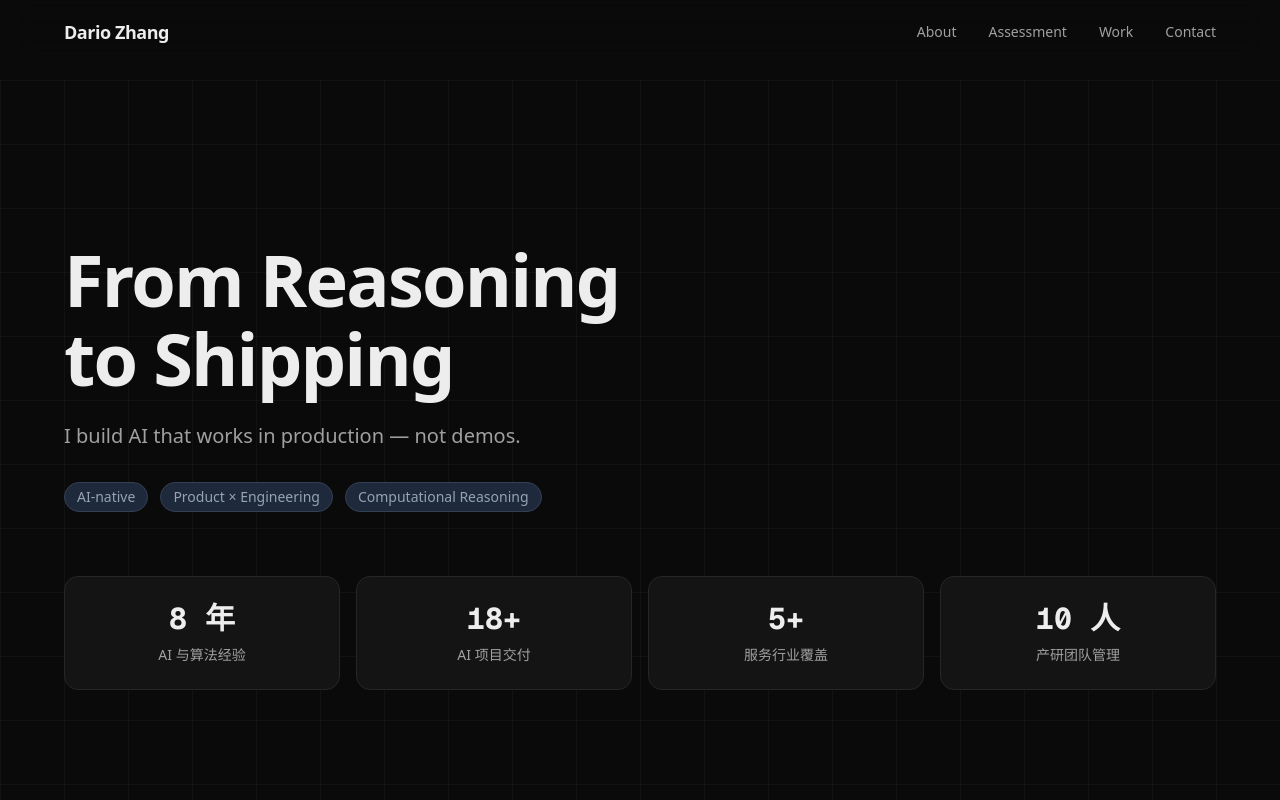
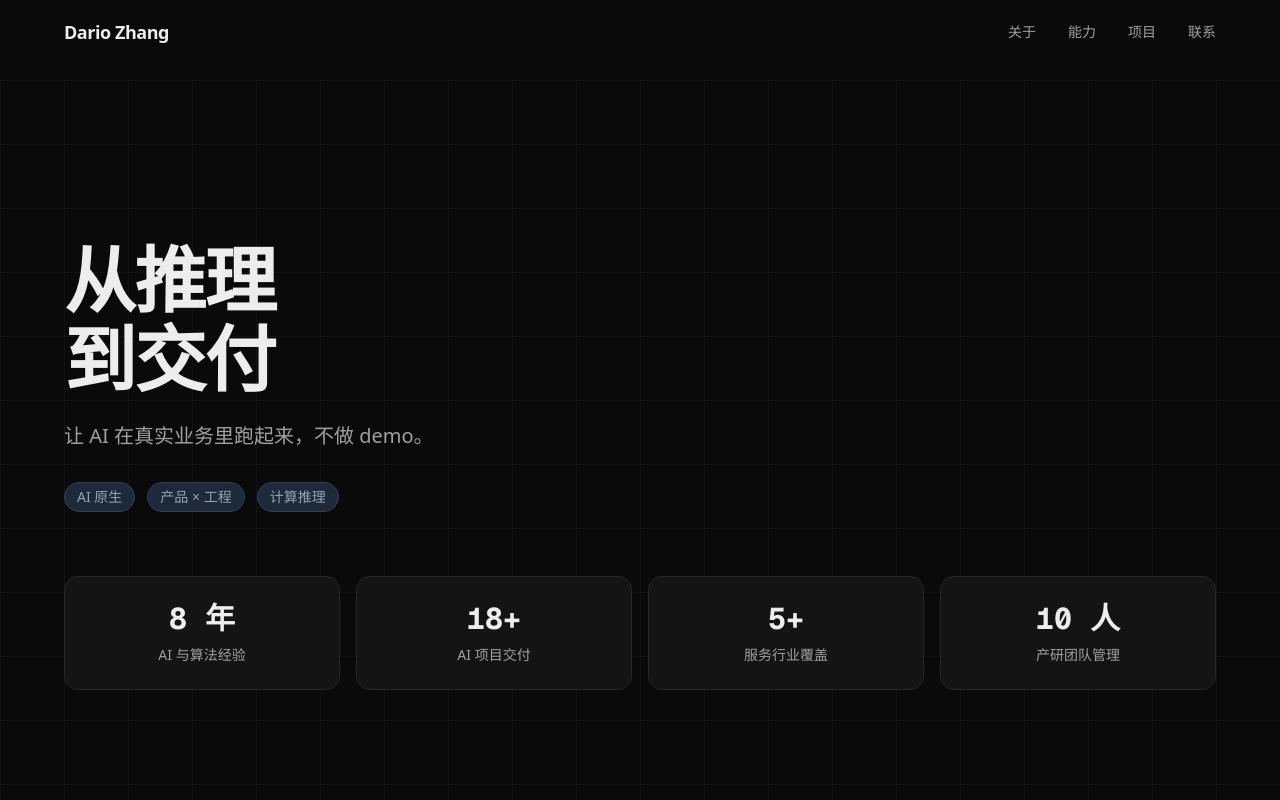
Before and after one commit to dario-github/portfolio-site, a Next.js app: page / in a window 1280 px wide. Shown: the top 800 px of the page. Built offline with nearby package versions, Linux system fonts and the light colour scheme.

Commit message:
feat: full zh-CN localization for domestic job market

```diff
--- a/src/app/layout.tsx
+++ b/src/app/layout.tsx
@@ -6,11 +6,11 @@ const geistSans = Geist({ variable: "--font-geist-sans", subsets: ["latin"] });
 const geistMono = Geist_Mono({ variable: "--font-geist-mono", subsets: ["latin"] });
 
 export const metadata: Metadata = {
-  title: "Dario Zhang — AI-native Technical Product Builder",
-  description: "Portfolio of 章东丞 (Dario Zhang). From reasoning to shipping — I build AI that works in production.",
+  title: "章东丞 — AI 原生技术产品人",
+  description: "章东丞的个人作品集。从推理到交付——让 AI 在真实业务里跑起来。",
   openGraph: {
-    title: "Dario Zhang — AI-native Technical Product Builder",
-    description: "From reasoning to shipping — I build AI that works in production.",
+    title: "章东丞 — AI 原生技术产品人",
+    description: "从推理到交付——让 AI 在真实业务里跑起来。",
     type: "website",
   },
 };
--- a/src/components/Contact.tsx
+++ b/src/components/Contact.tsx
@@ -35,7 +35,7 @@ export default function Contact() {
           transition={{ duration: 0.6 }}
         >
           <h2 className="text-3xl md:text-4xl font-bold text-[#EDEDED] mb-8">
-            Get in Touch
+            联系方式
           </h2>
 
           <div className="flex items-center justify-center gap-6 mb-8">
--- a/src/components/Footer.tsx
+++ b/src/components/Footer.tsx
@@ -5,10 +5,10 @@ export default function Footer() {
     <footer className="py-12 border-t border-[#262626]">
       <div className="max-w-[1200px] mx-auto px-6 text-center space-y-2">
         <p className="text-sm text-[#666666]">
-          © 2026 Dario Zhang · Built with Next.js · Assessed by Claude
+          © 2026 章东丞 · 基于 Next.js 构建 · Claude 评估
         </p>
         <p className="text-sm text-[#666666]">
-          🤖 This site is agent-friendly. Try:{" "}
+          🤖 本站对 AI Agent 友好。试试：{" "}
           <code className="font-[family-name:var(--font-geist-mono)] text-[#A0A0A0]">
             curl dario.dev/llms.txt
           </code>
--- a/src/components/Hero.tsx
+++ b/src/components/Hero.tsx
@@ -10,7 +10,7 @@ const impactNumbers = [
   { value: "10 人", label: "产研团队管理" },
 ];
 
-const tags = ["AI-native", "Product × Engineering", "Computational Reasoning"];
+const tags = ["AI 原生", "产品 × 工程", "计算推理"];
 
 export default function Hero() {
   return (
@@ -31,13 +31,13 @@ export default function Hero() {
           transition={{ duration: 0.6 }}
         >
           <h1 className="text-5xl md:text-7xl font-extrabold tracking-tight text-[#EDEDED] leading-[1.1]">
-            From Reasoning
+            从推理
             <br />
-            to Shipping
+            到交付
           </h1>
 
           <p className="mt-6 text-xl text-[#A0A0A0] max-w-xl">
-            I build AI that works in production — not demos.
+            让 AI 在真实业务里跑起来，不做 demo。
           </p>
 
           <div className="mt-8 flex flex-wrap gap-3">
--- a/src/components/Navigation.tsx
+++ b/src/components/Navigation.tsx
@@ -4,10 +4,10 @@ import { useState, useEffect } from "react";
 import { Menu, X } from "lucide-react";
 
 const navLinks = [
-  { label: "About", href: "#about" },
-  { label: "Assessment", href: "#assessment" },
-  { label: "Work", href: "#work" },
-  { label: "Contact", href: "#contact" },
+  { label: "关于", href: "#about" },
+  { label: "能力", href: "#assessment" },
+  { label: "项目", href: "#work" },
+  { label: "联系", href: "#contact" },
 ];
 
 export default function Navigation() {
--- a/src/components/Projects.tsx
+++ b/src/components/Projects.tsx
@@ -319,7 +319,7 @@ export default function Projects() {
           transition={{ duration: 0.6 }}
         >
           <h2 className="text-3xl md:text-4xl font-bold text-[#EDEDED] mb-12">
-            Selected Work
+            项目经历
           </h2>
         </motion.div>
 
@@ -365,7 +365,7 @@ export default function Projects() {
                       className="w-fit text-[#3B82F6] hover:text-[#3B82F6] hover:bg-[#3B82F6]/10 p-0 h-auto text-sm group"
                       onClick={() => setSelectedProject(project)}
                     >
-                      View Details{" "}
+                      查看详情{" "}
                       <ArrowRight
                         size={14}
                         className="ml-1 transition-transform duration-200 group-hover:translate-x-0.5"
--- a/src/components/SkillAssessment.tsx
+++ b/src/components/SkillAssessment.tsx
@@ -91,7 +91,7 @@ export default function SkillAssessment() {
           transition={{ duration: 0.6 }}
         >
           <h2 className="text-3xl md:text-4xl font-bold text-[#EDEDED] mb-6">
-            Technical Assessment
+            技术能力评估
           </h2>
           <p className="text-[#A0A0A0] max-w-2xl mb-12 leading-relaxed">
             以下为 AI 基于真实代码仓库的客观技术能力评估。评估方法：全盘扫描本地代码仓库、git log、项目结构、技术文档，只看代码和实际产出。
@@ -185,7 +185,7 @@ export default function SkillAssessment() {
           </Collapsible>
 
           <p className="text-center text-xs text-[#666666] mt-8 font-[family-name:var(--font-geist-mono)]">
-            Assessed by Claude — based on real codebase analysis
+            由 Claude 基于真实代码仓库评估
           </p>
         </motion.div>
       </div>
```
